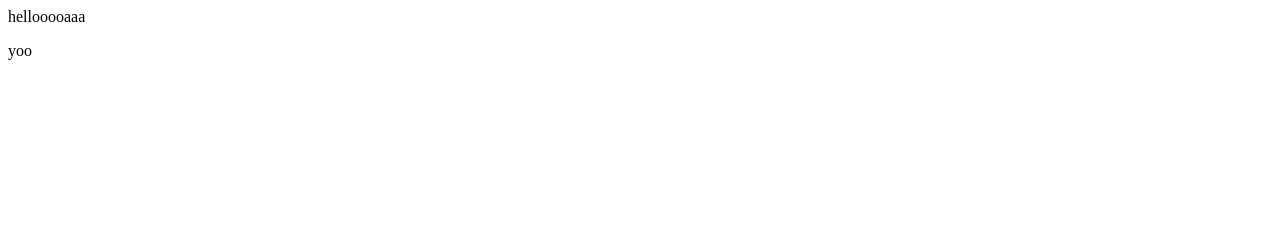
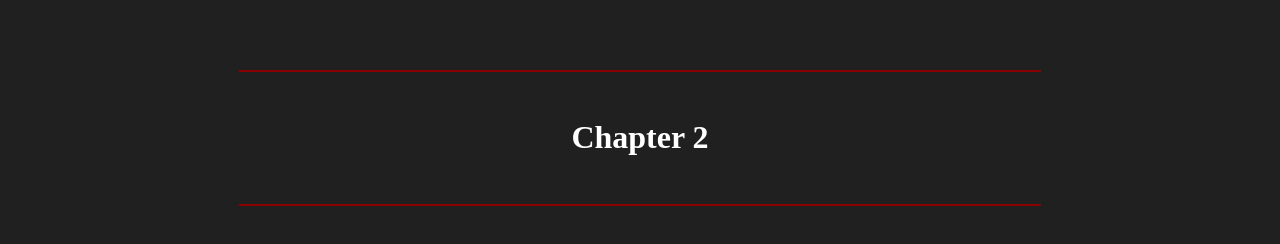
Before and after one commit to TheRyu876/Chapter-2, a plain HTML site: page index.html in a window 1280 px wide. Drawn offline with Linux system fonts and the light colour scheme.

Commit message:
update message

```diff
--- a/index.html
+++ b/index.html
@@ -1,48 +1,73 @@
 <html>
-<head>
-<title> Chapter 2 </title>
-</head>
-<body>
+
+ <body>
+
+ <br>
+
+ <br>
+
+ <br>
+
+ <hr color="DarkRed">
+
+ <br>
+
+ <h1>
+
+ Chapter 2
+
+ </h1>
+
+ <br>
+
+ <hr color="DarkRed">
 
 
-<p>
-hellooooaaa
-</p>
+ <br>
+
+ <br>
+
+ <br>
+
+ <p>
+
+
+ </p>
 
 
 
-<p1>
-    yoo
-</p1>
+ </body>
+
+ <style>
+
+ body {
+
+     background-color: rgb(32, 32, 32);
+ }
+
+ h1 {
+
+     color: white;
+     text-align: center;
+
+ }
+
+ p {
+
+     color: white;
+     padding-left: 30px;
+
+ }
 
 
+ hr {
+
+   size: 10px;
+   width: 800px;
+
+ }
 
 
+ </style>
 
-
-
-
-
-
-
-
-
-
-
-
-
-
-
-
-
-
-
-
-
-
-
-
-
-
-</body>
-</html>
+ </html>
```
